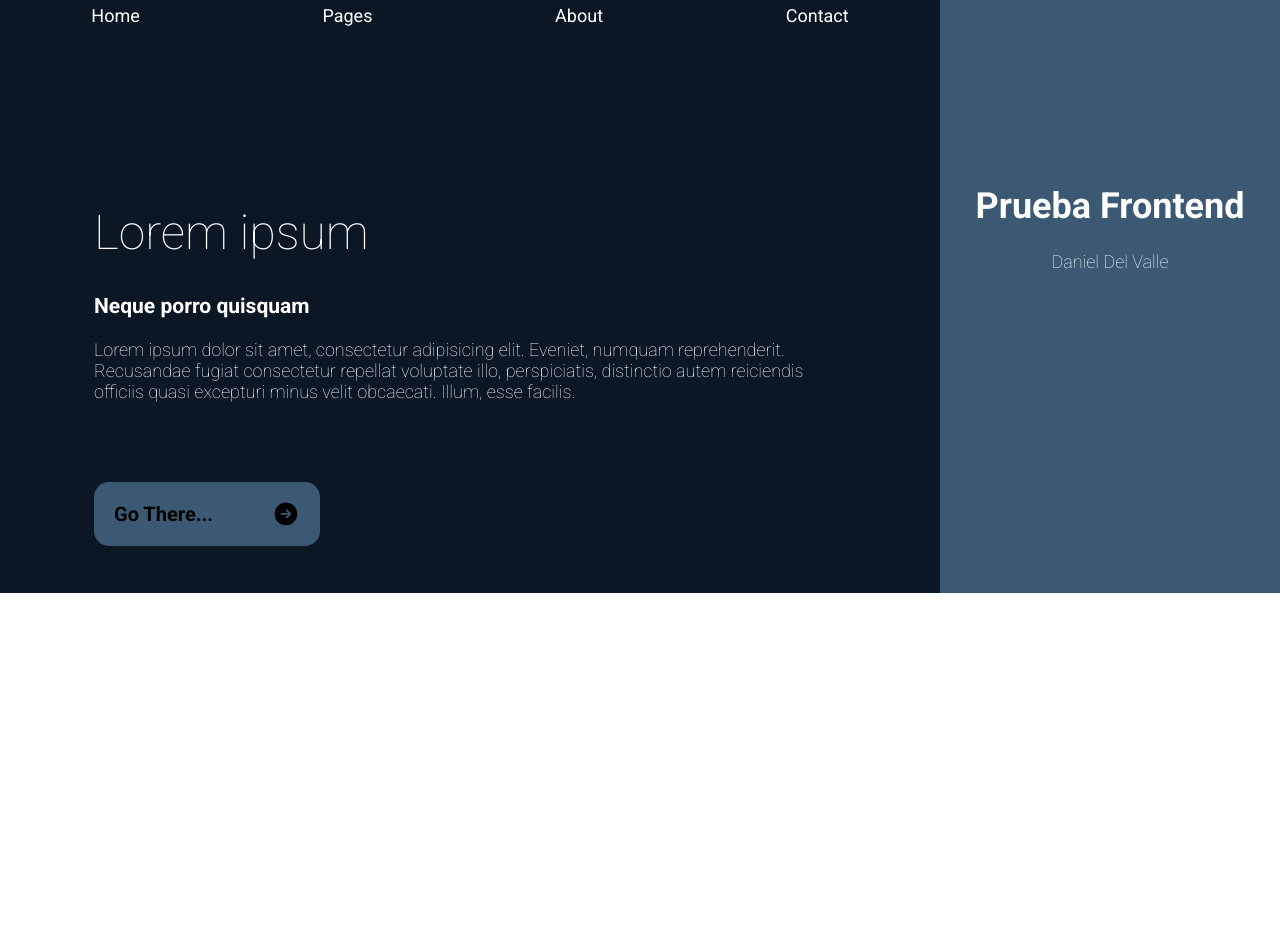
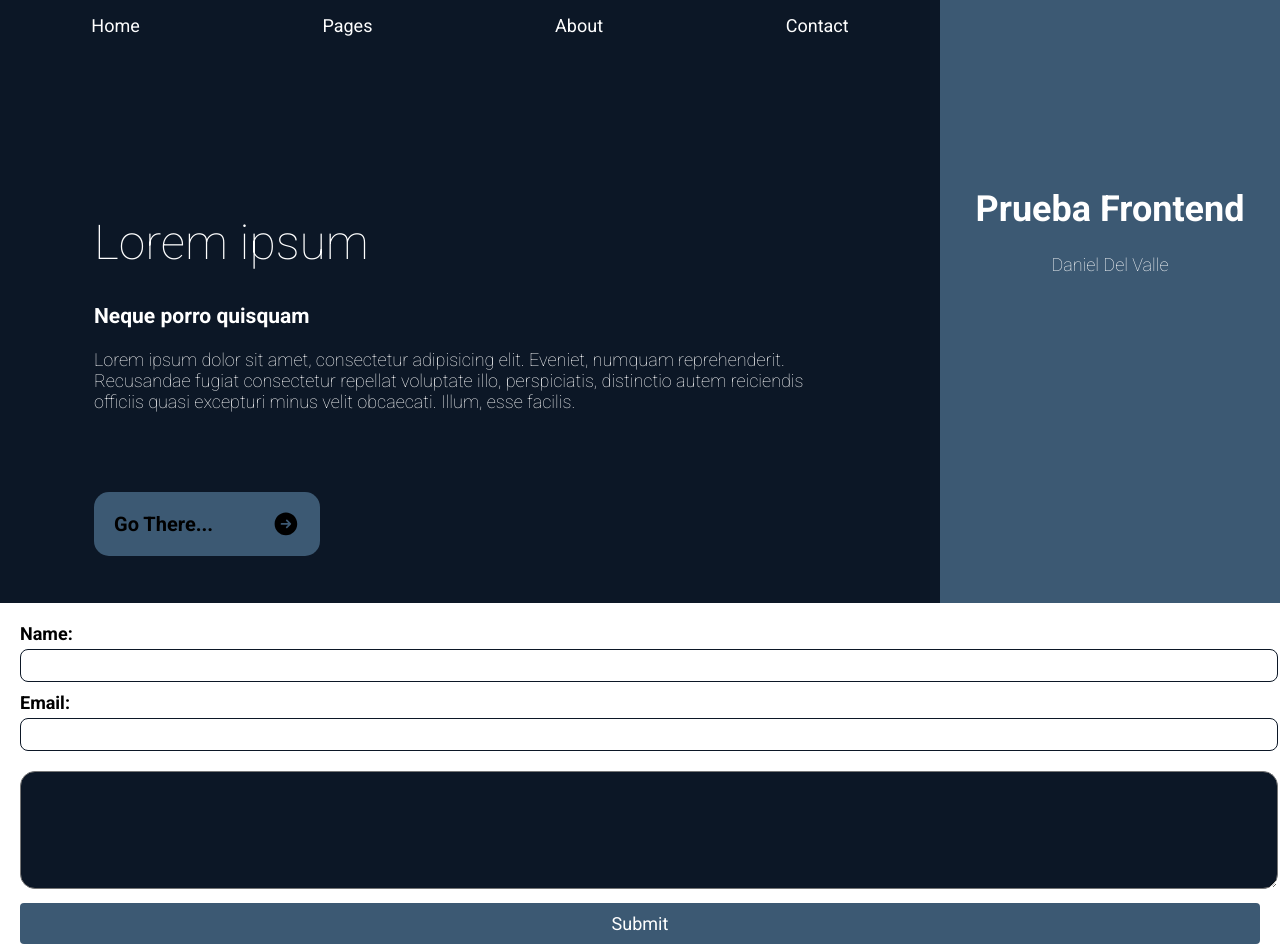
Before and after one commit to DelValleR/Daniel_DelValle_Frontend_Prueba, a React (Create React App) app: page / in a window 1280 px wide. Shown: the top 952 px of the page. Before the commit the page ends 800 px from the top, so only its background shows below. Built offline with nearby package versions, Linux system fonts and the light colour scheme.

Commit message:
Form component

```diff
--- /dev/null
+++ b/src/components/Form/Form.scss
@@ -0,0 +1,53 @@
+@use '../../utils/styles/colors.module.scss' as colors;
+@use '../../utils/styles/variables.module.scss' as variables;
+
+.formulario-container {
+	padding: 20px;
+}
+
+.input-group {
+	margin-bottom: 10px;
+	text-align: left;
+	font-weight: bold;
+}
+
+label {
+	display: block;
+	margin-bottom: 5px;
+}
+
+input {
+	width: 100%;
+	padding: 8px;
+	border-radius: 8px;
+	border: 1px solid colors.$primary-color;
+}
+textarea {
+	width: 100%;
+	padding: 8px;
+	border-radius: 4px;
+	background-color: colors.$primary-color;
+	color: colors.$white;
+	height: 100px;
+	border-radius: variables.$border-radius;
+}
+
+button {
+	display: block;
+	width: 100%;
+	padding: 10px;
+	margin-top: 10px;
+	background-color: colors.$secondary-color;
+	color: colors.$white;
+	border: none;
+	border-radius: 4px;
+	cursor: pointer;
+}
+
+button:hover {
+	background-color: colors.$primary-color;
+}
+
+.resultado-container {
+	margin-top: 20px;
+}
--- /dev/null
+++ b/src/components/Form/index.jsx
@@ -0,0 +1,47 @@
+import React, { useState } from 'react';
+import './Form.scss';
+
+const Form = () => {
+	const [nombre, setNombre] = useState('');
+	const [correo, setCorreo] = useState('');
+	const [textoResultado, setTextoResultado] = useState('');
+
+	const handleSubmit = (event) => {
+		event.preventDefault();
+		const resultado = `Nombre: ${nombre}\nCorreo: ${correo}`;
+		setTextoResultado(resultado);
+	};
+
+	return (
+		<div className="formulario-container">
+			<form onSubmit={handleSubmit}>
+				<div className="input-group">
+					<label htmlFor="nombre">Name:</label>
+					<input
+						type="text"
+						id="nombre"
+						value={nombre}
+						onChange={(e) => setNombre(e.target.value)}
+					/>
+				</div>
+				<div className="input-group">
+					<label htmlFor="correo">Email:</label>
+					<input
+						type="email"
+						id="correo"
+						value={correo}
+						onChange={(e) => setCorreo(e.target.value)}
+					/>
+				</div>
+				<div className="resultado-container">
+					<textarea value={textoResultado} readOnly />
+				</div>
+				<button className="btnsubmit" type="submit">
+					Submit
+				</button>
+			</form>
+		</div>
+	);
+};
+
+export default Form;
--- a/src/pages/Home/index.jsx
+++ b/src/pages/Home/index.jsx
@@ -1,10 +1,12 @@
 import TopWrapper from '../../components/TopWrapper';
+import Form from '../../components/Form';
 import styles from './Home.scss';
 
 const Home = () => {
 	return (
 		<div className={styles.App}>
 			<TopWrapper />
+			<Form />
 		</div>
 	);
 };
```
